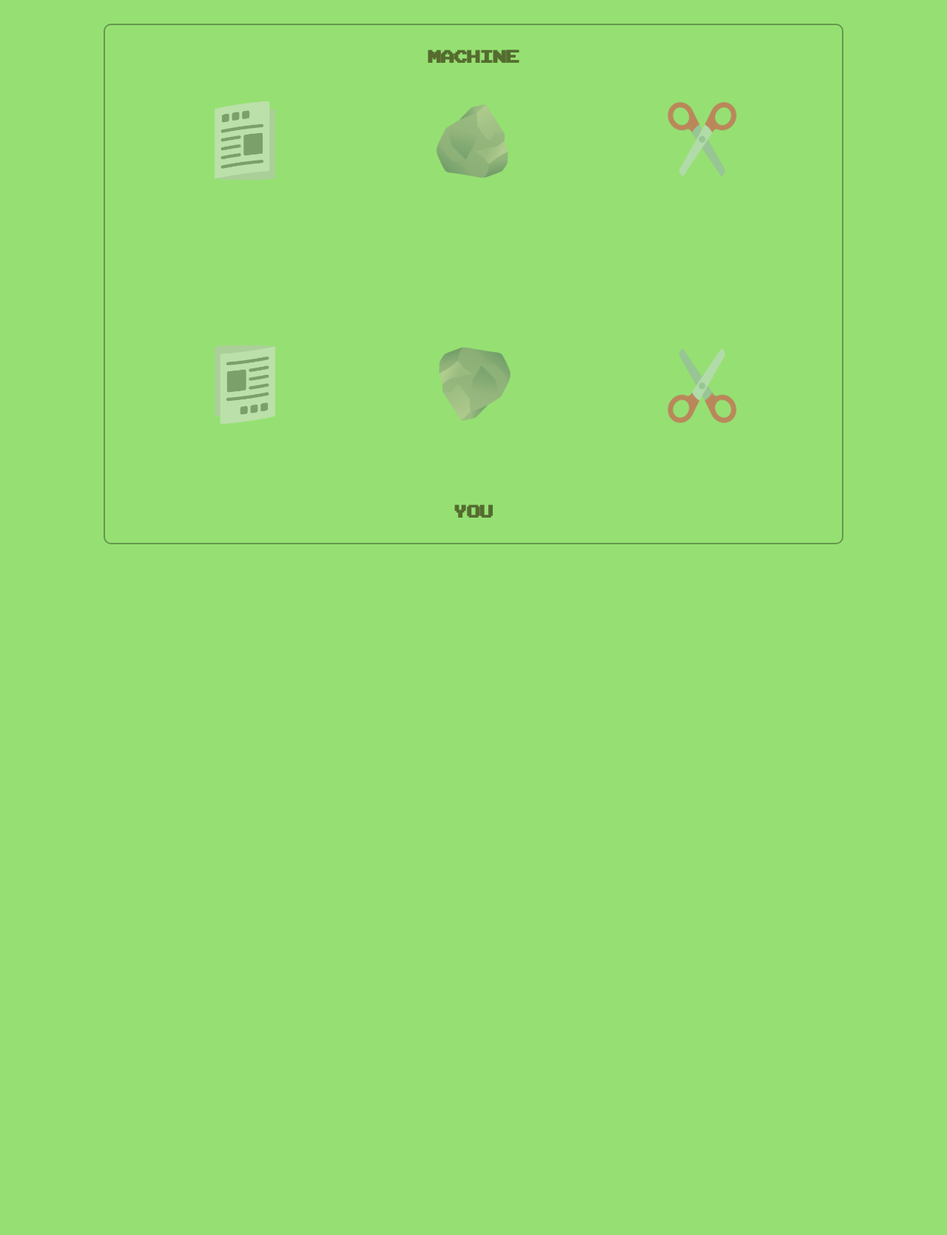
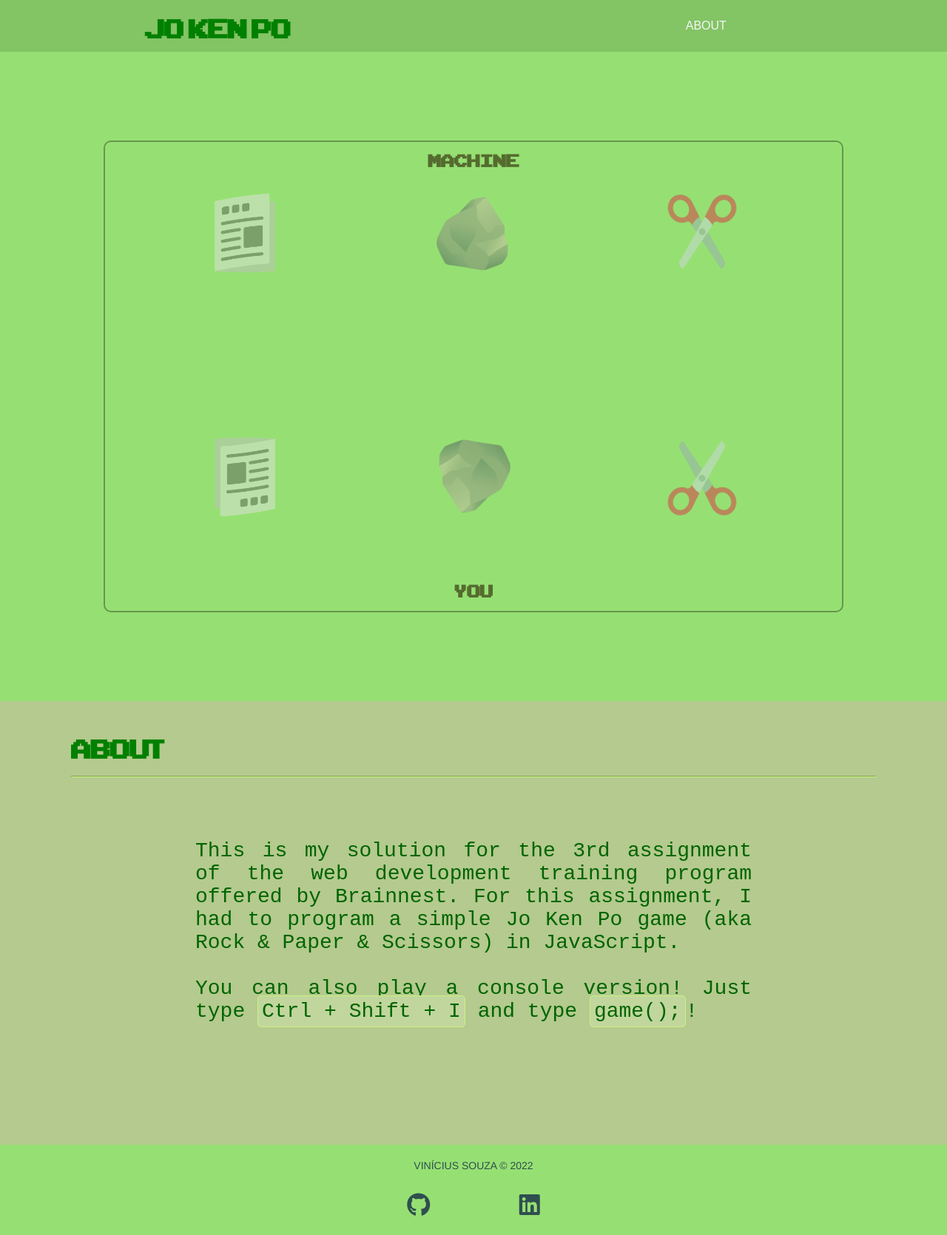
Before and after one commit to v1n1c1u/JoKenPo, a plain HTML site: page html/index.html in a window 1280 px wide. Shown: the whole page at 74% size. Before the commit the page ends 832 px from the top, so only its background shows below. Drawn offline with Linux system fonts and the light colour scheme.

Commit message:
adding a header, an about section and a footer

```diff
--- a/css/styles.css
+++ b/css/styles.css
@@ -13,15 +13,45 @@ body {
   font-family: "Arcade Classic";
 }
 header {
-  display: none;/*flex;*/
-  justify-content:space-between;
-  height: 80px;
+  display: flex;
+  justify-content:space-around;
+  background-color: rgb(131, 196, 101);
+  padding: 1em 0 1em 0;
+  height: 70px;
+}
+#about {
+  background-color: rgb(180, 202, 142);
+  padding: 2em 6em 1em 6em;
+  min-height: 600px;
+}
+h2 {
+  color:green;
+  font-size: 48px;
+  text-align: left;
+  margin: 10px 0 10px 0;
+}
+code {
+  border-style: solid;
+  border-width: 1px;
+  border-radius: 5px 5px 5px 5px;
+  padding: 5px;
+  background-color: rgb(193, 214, 157);
+  border-color: rgb(201, 243, 127);
+}
+hr {
+  border-color: rgb(201, 243, 127);
+}
+p {
+  color: darkgreen;
+  text-align: justify;
+  font-size: 28px;
+  padding: 2em 6em 2em 6em;
+  font-family: 'Courier New', Courier, monospace;
 }
 #header-text{
   color: green;
-  font-family: Arial, Helvetica, sans-serif;
   font-weight: bolder;
-  font-size: 32px;
+  font-size: 48px;
 }
 #result {
   position:relative;
@@ -46,10 +76,10 @@ main {
   border-radius: 10px 10px 10px 10px;
   border-width: 2px;
   border-color: rgb(101, 151, 78);
-  margin: 2em auto 2em auto;
+  margin: 120px auto 120px auto;
 }
 #game-options{
-  display: none; /*flex;*/
+  display: none; /*none;*/
   justify-content: space-between;
   border-bottom-style: solid;
   border-color: inherit;
@@ -59,11 +89,26 @@ main {
   height: 50px;
   padding: 10px 15px 10px 15px;
 }
+
 ul {
   margin:0%;
+  font-family: Arial, Helvetica, sans-serif;
+  width: 300px;
   display:flex;
   list-style: none;
-  justify-content: space-between;
+  justify-content:space-around;
+  text-transform: uppercase;
+}
+li {
+  margin: auto;
+}
+li a {
+  text-decoration: none;
+  color:whitesmoke;
+  font-weight: lighter;
+}
+li a:hover {
+  text-decoration:underline;
 }
 
 .options-div .figures-div{
@@ -128,23 +173,23 @@ figure img {
   width: 110px;
   opacity: 0.5;
 }
-#player-choices-div img{
-  transform: rotate(180deg);
+.player-choice img{
+  transform: rotate(180deg) !important;
 }
-#player-choices-div img:hover {
+.player-choice img:hover {
   cursor:pointer;
   width: 115px;
   opacity: 1;
+}
+
+.player-choice img:hover + figcaption{
+  display: block;
 }
 .score-span{
   color:darkolivegreen;
   font-weight: bold;
   align-content: center;
   text-align: center;
-}
-
-#player-choices-div img:hover + figcaption{
-  display: block;
 }
 .game-buttons{
   width:100px;
@@ -166,3 +211,37 @@ figure img {
   color:darkgreen;
   font-size: 24px;
 }
+footer{
+  font-family: 'Franklin Gothic Medium', 'Arial Narrow', Arial, sans-serif;
+  font-weight: lighter;
+  font-size: 14px;
+  text-transform: uppercase;
+  margin: 0%;
+  margin-top: 20px;
+  color:darkslategray;
+  height: fit-content;
+  display: flex;
+  flex-direction: column;
+  align-items: center;
+  justify-content: center;
+  text-align: center;
+}
+footer a {
+  color:inherit;
+}
+footer ul {
+  list-style: none;
+  padding: 0;
+  margin: 0;
+  margin-top:6px;
+  display: flex;
+  justify-content: space-evenly;
+  justify-items: center;
+  align-items: center;
+  font-size: 32px;
+  height: 80px;
+}
+i:hover {
+  cursor: pointer;
+  color: rgb(69, 114, 114);
+}
--- a/html/index.html
+++ b/html/index.html
@@ -5,28 +5,23 @@
     <meta http-equiv="X-UA-Compatible" content="IE=edge">
     <meta name="viewport" content="width=device-width, initial-scale=1.0">
     <link rel = "stylesheet" type = "text/css" href = "../css/styles.css">
+    <script src="https://kit.fontawesome.com/01b577ec3a.js" crossorigin="anonymous"></script>
     <script src="../scripts/game.js" defer></script>
+    <script src="../scripts/index.js" defer></script>
     <title>Jo Ken Po</title>
 </head>
 <body>
     <header>
-        <span id="header-text">JoKenPo</span>
+        <span id="header-text">Jo Ken Po</span>
         <nav>
             <ul>
+                <!--
                 <li>
-                    <button>
-                        Rules
-                    </button>
+                    <a href="#" target="_blank">Rules</a>
                 </li>
+                -->
                 <li>
-                    <button>
-                        Source
-                    </button>
-                </li>
-                <li>
-                    <button>
-                        About
-                    </button>
+                    <a href="#about">About</a>
                 </li>
             </ul>
         </nav>
@@ -43,15 +38,15 @@
             <div class="options-div" id="computer-choices-div">
                 <h2>Machine</h2>
                 <div class="figures-div">
-                    <figure class="choice" id="computer-choice-paper">
+                    <figure class="computer-choice" id="computer-choice-paper">
                         <img src="../css/imgs/paper_emoji.png"/>
                     </figure>
 
-                    <figure class="choice" id="computer-choice-rock">
+                    <figure class="computer-choice" id="computer-choice-rock">
                         <img src="../css/imgs/rock_emoji.png"/>
                     </figure>
 
-                    <figure class="choice" id="computer-choice-scissors">
+                    <figure class="computer-choice" id="computer-choice-scissors">
                         <img src="../css/imgs/scissors_emoji.png"/>
                     </figure>
                 </div>
@@ -61,17 +56,17 @@
             </div>
             <div class="options-div" id="player-choices-div">
                 <div class="figures-div">
-                    <figure class="choice" id="player-choice-paper">
+                    <figure class="player-choice" id="player-choice-paper">
                         <img src="../css/imgs/paper_emoji.png"/>
                         <figcaption>Paper</figcaption>
                     </figure>
 
-                    <figure class="choice" id="player-choice-rock">
+                    <figure class="player-choice" id="player-choice-rock">
                         <img src="../css/imgs/rock_emoji.png"/>
                         <figcaption>Rock</figcaption>
                     </figure>
 
-                    <figure class="choice" id="player-choice-scissors">
+                    <figure class="player-choice" id="player-choice-scissors">
                         <img src="../css/imgs/scissors_emoji.png"/>
                         <figcaption>Scissors</figcaption>
                     </figure>
@@ -79,9 +74,27 @@
                 <h2>You</h2>
             </div>
         </section>
+        <section id="about">
+            <h2>About</h2>
+            <hr>
+            <p>
+                This is my solution for the 3rd assignment of the web development
+                training program offered by Brainnest. For this assignment, I had
+                to program a simple Jo Ken Po game (aka Rock & Paper & Scissors)
+                in JavaScript.
+                <br>
+                <br>
+                You can also play a console version! Just type <code>Ctrl + Shift + I</code>
+                and type <code>game();</code>!
+            </p>
+        </section>
     </main>
     <footer>
-
+        Vinícius Souza © 2022
+        <ul>
+            <li><a href="https://github.com/v1n1c1u" target="_blank"><i class="fa-brands fa-github"></i></a></li>
+            <li><a href="https://www.linkedin.com/in/vin%C3%ADcius-souza-a108a6201/" target="_blank"><i class="fa-brands fa-linkedin"></a></i></li>
+        </ul>
     </footer>
 </body>
 </html>
--- a/scripts/game.js
+++ b/scripts/game.js
@@ -138,8 +138,8 @@ const resetPosition = (playerChoice, computerChoice) => {
 }
 
 const resetClass = (playerChoice, computerChoice) => {
-    playerChoice.className = "choice";
-    computerChoice.className = "choice";
+    playerChoice.className = "player-choice";
+    computerChoice.className = "computer-choice";
 }
 
 let animate = (playerChoice, computerChoice) => {
```
